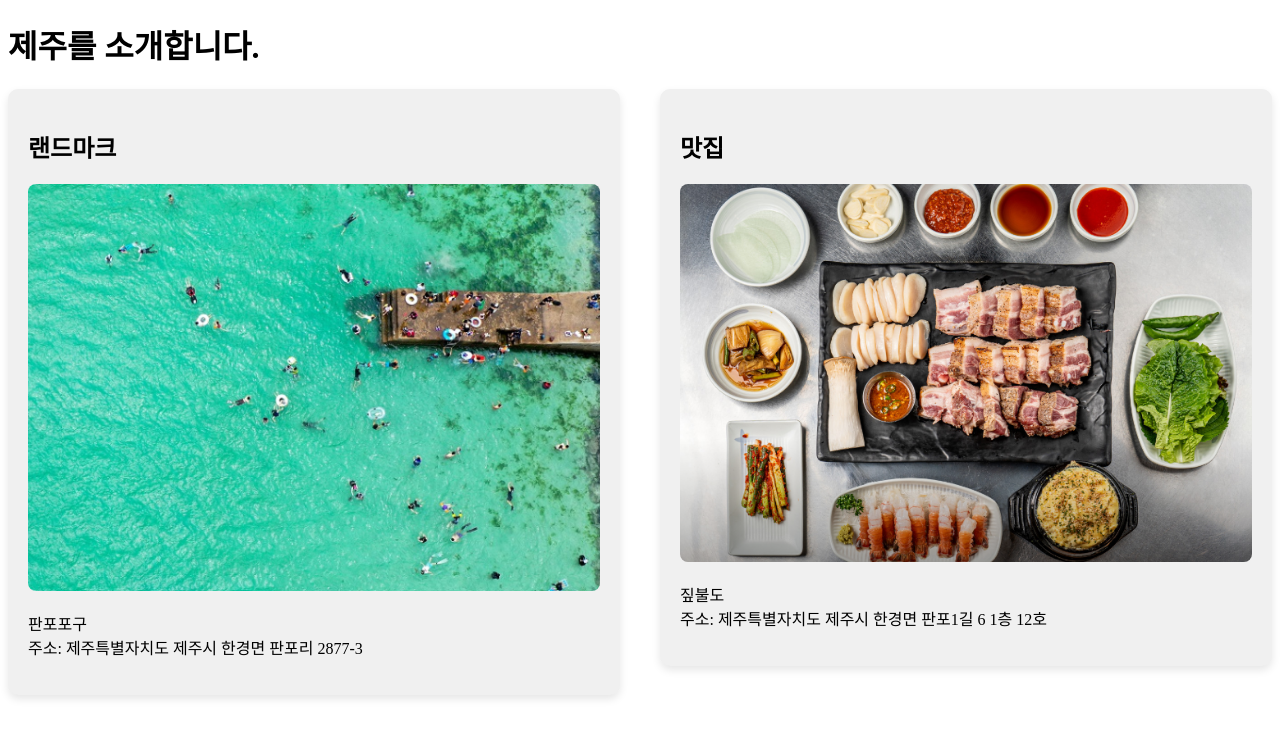
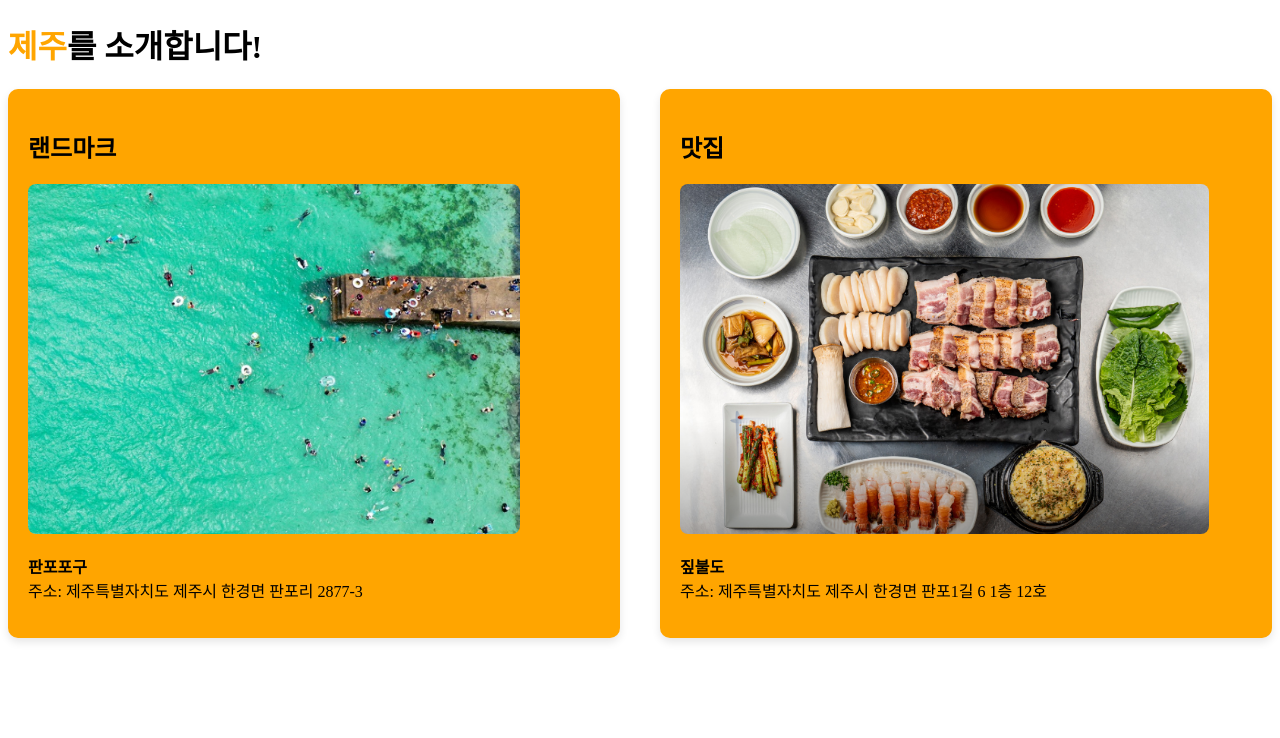
Before and after one commit to seon-creator/seon-creator.github.io, a plain HTML site: page Jeju.html in a window 1280 px wide. Drawn offline with Linux system fonts and the light colour scheme.

Commit message:
Jeju.html, Jeju.css/파일 내용 수정 (#5)
* Jeju.html, Jeju.css/파일 생성 및 내용 추가

* Jeju.html, Jeju.css/파일 내용 수정

```diff
--- a/Jeju.html
+++ b/Jeju.html
@@ -7,18 +7,18 @@
     <title>Jeju</title>
 </head>
 <body>
-    <h1>제주를 소개합니다.</h1>
+    <h1 style="color: #FFA500;">제주<span style="color: black;">를 소개합니다!</span></h1>
     <div class="container">
-            <div class="랜드마크">
+            <div class="랜드마크" style="background-color: #FFA500;">
                 <h2>랜드마크</h2>
                 <img src="img/판포포구.png">
-                <p>판포포구<br>
+                <p><strong>판포포구</strong><br>
                     주소: 제주특별자치도 제주시 한경면 판포리 2877-3</p>
             </div>
-        <div class="맛집">
+        <div class="맛집" style="background-color: #FFA500;">
             <h2>맛집</h2>
             <img src="img/짚불도.png">
-            <p>짚불도<br>
+            <p><strong>짚불도</strong><br>
                 주소: 제주특별자치도 제주시 한경면 판포1길 6 1층 12호</p>
         </div>
     </div>
--- a/css/Jeju.css
+++ b/css/Jeju.css
@@ -21,6 +21,7 @@
 /* 이미지 크기 조정 */
 img {
     max-width: 100%;
+    max-height: 350px;
     height: auto;
     border-radius: 8px;
 }
```
